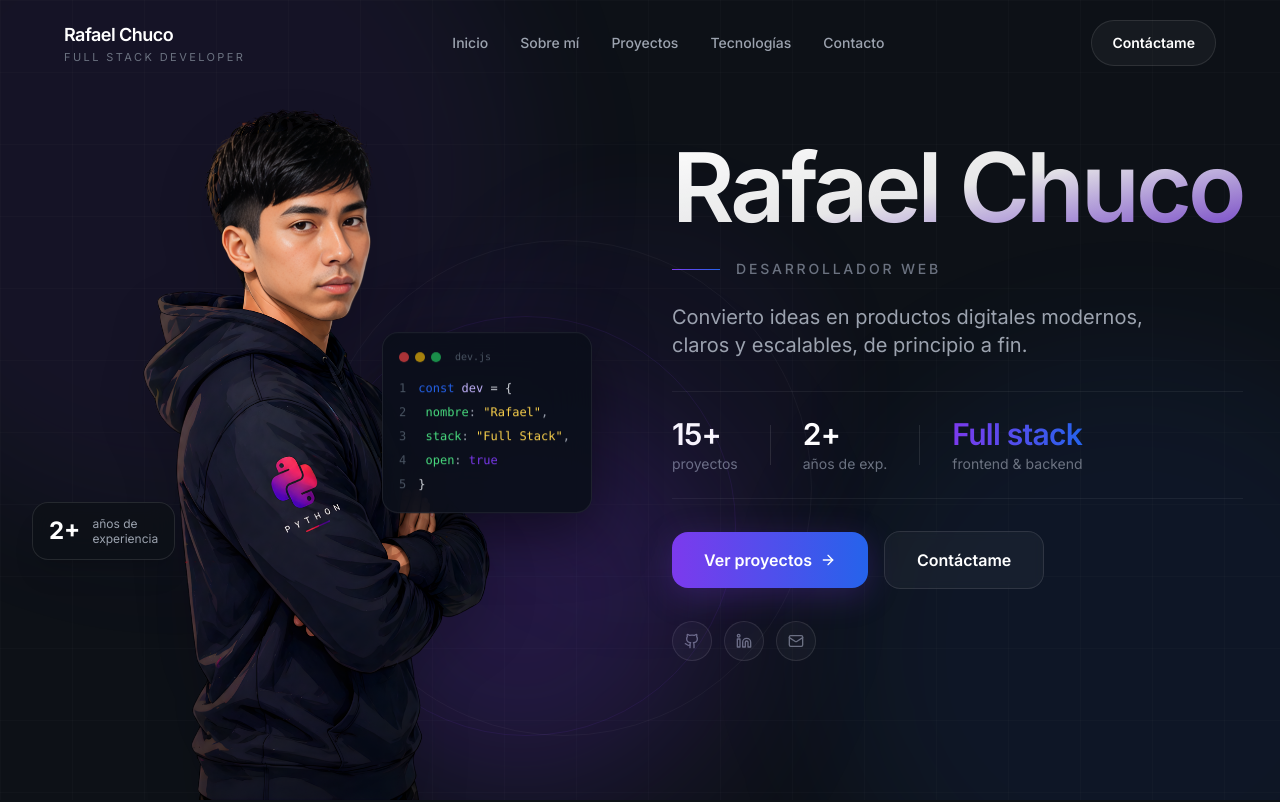
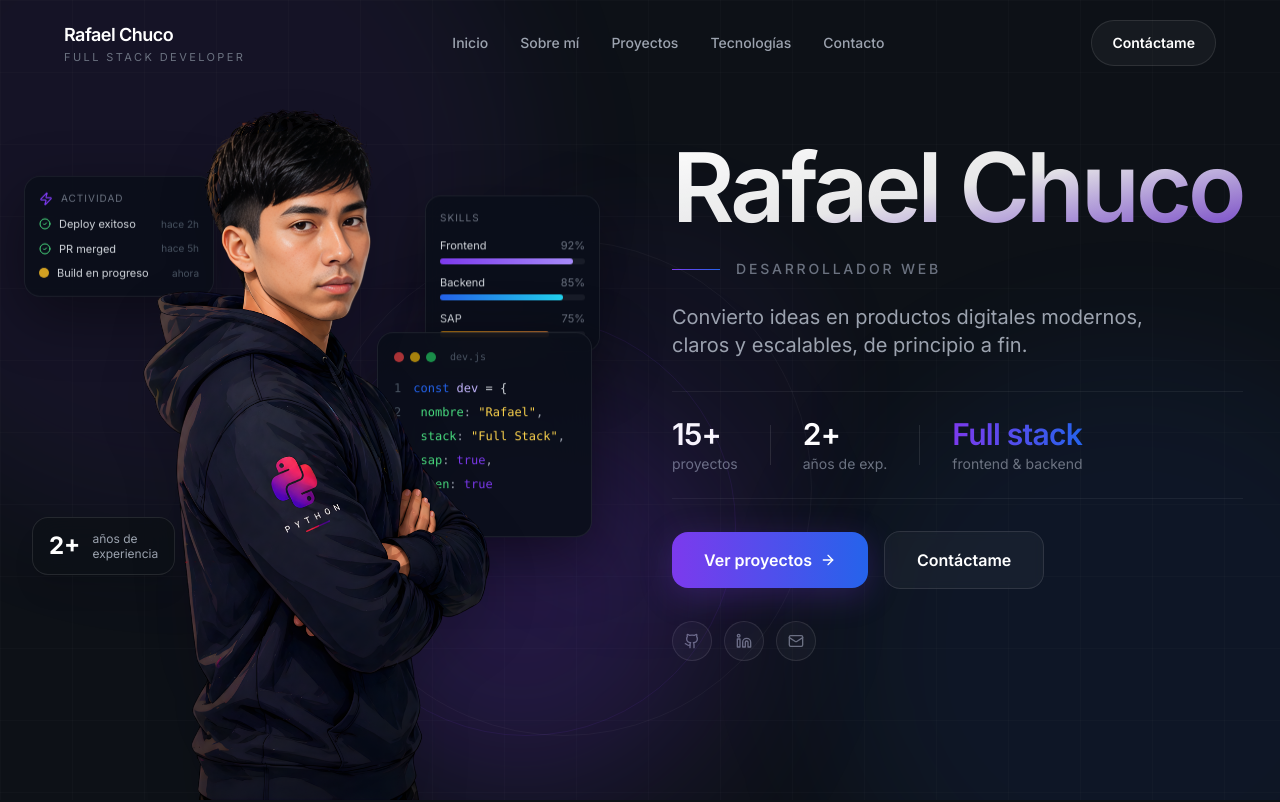
Before and after one commit to rafaelchuco/rafael-chuco-portfolio, a Next.js app: page / in a window 1280 px wide. Shown: the top 802 px of the page. Built offline with nearby package versions, Linux system fonts and the light colour scheme.

Commit message:
feat: add ActivityCard and SkillCard components for enhanced user engagement in Hero section

```diff
--- a/components/Hero.tsx
+++ b/components/Hero.tsx
@@ -1,7 +1,7 @@
 'use client';
 
-import { motion, useAnimationControls } from 'framer-motion';
-import { Github, Linkedin, Mail, ArrowRight } from 'lucide-react';
+import { motion } from 'framer-motion';
+import { Github, Linkedin, Mail, ArrowRight, CheckCircle2, Zap } from 'lucide-react';
 import Image from 'next/image';
 import { useEffect, useState } from 'react';
 
@@ -9,13 +9,13 @@ const codeLines = [
   { tokens: [{ t: 'const ', c: 'text-primary-blue' }, { t: 'dev', c: 'text-violet-300' }, { t: ' = {', c: 'text-gray-300' }] },
   { tokens: [{ t: '  nombre', c: 'text-green-400' }, { t: ': ', c: 'text-gray-400' }, { t: '"Rafael"', c: 'text-amber-300' }, { t: ',', c: 'text-gray-400' }] },
   { tokens: [{ t: '  stack', c: 'text-green-400' }, { t: ': ', c: 'text-gray-400' }, { t: '"Full Stack"', c: 'text-amber-300' }, { t: ',', c: 'text-gray-400' }] },
+  { tokens: [{ t: '  sap', c: 'text-green-400' }, { t: ': ', c: 'text-gray-400' }, { t: 'true', c: 'text-primary-purple' }, { t: ',', c: 'text-gray-400' }] },
   { tokens: [{ t: '  open', c: 'text-green-400' }, { t: ': ', c: 'text-gray-400' }, { t: 'true', c: 'text-primary-purple' }] },
   { tokens: [{ t: '}', c: 'text-gray-300' }] },
 ];
 
 function CodeCard() {
   const [visibleLines, setVisibleLines] = useState(0);
-
   useEffect(() => {
     let i = 0;
     const interval = setInterval(() => {
@@ -35,27 +35,21 @@ function CodeCard() {
         x: { delay: 1.1, duration: 0.7 },
         y: { delay: 2, duration: 3.5, repeat: Infinity, ease: 'easeInOut' },
       }}
-      className="absolute right-4 bottom-[35%] z-20 min-w-[210px] rounded-2xl border border-white/[0.08] bg-[#0A0F1A]/90 p-4 backdrop-blur-xl shadow-[0_20px_60px_rgba(0,0,0,0.5)]"
+      className="absolute right-4 bottom-[32%] z-10 min-w-[215px] rounded-2xl border border-white/[0.08] bg-[#0A0F1A]/90 p-4 backdrop-blur-xl shadow-[0_20px_60px_rgba(0,0,0,0.5)]"
     >
-      {/* Header bar */}
       <div className="flex items-center gap-1.5 mb-3">
         <span className="h-2.5 w-2.5 rounded-full bg-red-500/70" />
         <span className="h-2.5 w-2.5 rounded-full bg-yellow-500/70" />
         <span className="h-2.5 w-2.5 rounded-full bg-green-500/70" />
         <span className="ml-2 text-[10px] text-gray-600 font-mono">dev.js</span>
       </div>
-      {/* Code lines */}
-      <div className="font-mono text-[12px] leading-6 space-y-0">
+      <div className="font-mono text-[12px] leading-6">
         {codeLines.map((line, li) => (
-          <div
-            key={li}
-            className={`transition-all duration-300 ${li < visibleLines ? 'opacity-100' : 'opacity-0'}`}
-          >
+          <div key={li} className={`transition-all duration-300 ${li < visibleLines ? 'opacity-100' : 'opacity-0'}`}>
             <span className="select-none text-gray-600 mr-3">{li + 1}</span>
             {line.tokens.map((tok, ti) => (
               <span key={ti} className={tok.c}>{tok.t}</span>
             ))}
-            {/* blinking cursor on last visible line */}
             {li === visibleLines - 1 && visibleLines < codeLines.length && (
               <motion.span
                 animate={{ opacity: [1, 0, 1] }}
@@ -63,6 +57,102 @@ function CodeCard() {
                 className="inline-block w-[7px] h-[13px] bg-primary-purple/80 ml-0.5 align-middle"
               />
             )}
+          </div>
+        ))}
+      </div>
+    </motion.div>
+  );
+}
+
+/* Mini activity feed */
+const activities = [
+  { label: 'Deploy exitoso', sub: 'hace 2h', ok: true },
+  { label: 'PR merged', sub: 'hace 5h', ok: true },
+  { label: 'Build en progreso', sub: 'ahora', ok: false },
+];
+
+function ActivityCard() {
+  const [visible, setVisible] = useState(0);
+  useEffect(() => {
+    let i = 0;
+    const t = setInterval(() => { i++; setVisible(i); if (i >= activities.length) clearInterval(t); }, 500);
+    return () => clearInterval(t);
+  }, []);
+  return (
+    <motion.div
+      initial={{ opacity: 0, x: -24 }}
+      animate={{ opacity: 1, x: 0, y: [0, -6, 0] }}
+      transition={{
+        opacity: { delay: 1.4, duration: 0.6 },
+        x: { delay: 1.4, duration: 0.6 },
+        y: { delay: 2.6, duration: 4.5, repeat: Infinity, ease: 'easeInOut' },
+      }}
+      className="absolute left-0 top-[22%] z-10 w-[190px] rounded-2xl border border-white/[0.07] bg-[#0A0F1A]/90 p-3.5 backdrop-blur-xl shadow-[0_20px_60px_rgba(0,0,0,0.4)]"
+    >
+      <div className="flex items-center gap-2 mb-2.5">
+        <Zap className="h-3.5 w-3.5 text-primary-purple" />
+        <span className="text-[10px] uppercase tracking-widest text-gray-500">Actividad</span>
+      </div>
+      <div className="space-y-2">
+        {activities.map((a, i) => (
+          <motion.div
+            key={i}
+            initial={{ opacity: 0, x: -10 }}
+            animate={{ opacity: i < visible ? 1 : 0, x: i < visible ? 0 : -10 }}
+            transition={{ duration: 0.35 }}
+            className="flex items-center justify-between"
+          >
+            <div className="flex items-center gap-2">
+              {a.ok
+                ? <CheckCircle2 className="h-3 w-3 text-green-400 shrink-0" />
+                : <motion.span animate={{ opacity: [1,0.3,1] }} transition={{ duration: 1, repeat: Infinity }} className="h-2.5 w-2.5 rounded-full bg-amber-400 shrink-0" />
+              }
+              <span className="text-[11px] text-gray-300">{a.label}</span>
+            </div>
+            <span className="text-[10px] text-gray-600 ml-1">{a.sub}</span>
+          </motion.div>
+        ))}
+      </div>
+    </motion.div>
+  );
+}
+
+/* Skill progress bars */
+const skills = [
+  { label: 'Frontend', pct: 92, color: 'from-primary-purple to-violet-400' },
+  { label: 'Backend', pct: 85, color: 'from-primary-blue to-cyan-400' },
+  { label: 'SAP', pct: 75, color: 'from-amber-500 to-orange-400' },
+];
+
+function SkillCard() {
+  const [animated, setAnimated] = useState(false);
+  useEffect(() => { const t = setTimeout(() => setAnimated(true), 1600); return () => clearTimeout(t); }, []);
+  return (
+    <motion.div
+      initial={{ opacity: 0, y: 20 }}
+      animate={{ opacity: 1, y: [0, 7, 0] }}
+      transition={{
+        opacity: { delay: 1.5, duration: 0.7 },
+        y: { delay: 3, duration: 5, repeat: Infinity, ease: 'easeInOut' },
+      }}
+      className="absolute right-2 top-[24%] z-10 w-[175px] rounded-2xl border border-white/[0.07] bg-[#0A0F1A]/90 p-3.5 backdrop-blur-xl shadow-[0_20px_60px_rgba(0,0,0,0.4)]"
+    >
+      <p className="text-[10px] uppercase tracking-widest text-gray-500 mb-3">Skills</p>
+      <div className="space-y-2.5">
+        {skills.map((s, i) => (
+          <div key={s.label}>
+            <div className="flex justify-between mb-1">
+              <span className="text-[11px] text-gray-300">{s.label}</span>
+              <span className="text-[11px] text-gray-500">{s.pct}%</span>
+            </div>
+            <div className="h-1.5 w-full rounded-full bg-white/[0.06]">
+              <motion.div
+                initial={{ width: 0 }}
+                animate={{ width: animated ? `${s.pct}%` : 0 }}
+                transition={{ delay: i * 0.15, duration: 0.8, ease: 'easeOut' }}
+                className={`h-full rounded-full bg-gradient-to-r ${s.color}`}
+              />
+            </div>
           </div>
         ))}
       </div>
@@ -107,24 +197,33 @@ export default function Hero() {
           {/* Floating badge — years */}
           <motion.div
             initial={{ opacity: 0, x: -30, y: 10 }}
-            animate={{ opacity: 1, x: 0, y: 0 }}
-            transition={{ delay: 1, duration: 0.7, ease: 'easeOut' }}
-            style={{ y: 0 }}
-            className="absolute left-2 bottom-[30%] z-20 flex items-center gap-3 rounded-2xl border border-white/10 bg-[#0D1117]/80 px-4 py-3 backdrop-blur-md shadow-xl"
+            animate={{ opacity: 1, x: 0, y: [0, -6, 0] }}
+            transition={{
+              opacity: { delay: 1, duration: 0.7 },
+              x: { delay: 1, duration: 0.7 },
+              y: { delay: 2.2, duration: 4, repeat: Infinity, ease: 'easeInOut' },
+            }}
+            className="absolute left-2 bottom-[28%] z-10 flex items-center gap-3 rounded-2xl border border-white/10 bg-[#0D1117]/80 px-4 py-3 backdrop-blur-md shadow-xl"
           >
             <span className="text-2xl font-bold text-white">2+</span>
             <span className="text-xs leading-tight text-gray-400">años de<br/>experiencia</span>
           </motion.div>
 
-          {/* Floating badge — stack code card */}
+          {/* Activity feed */}
+          <ActivityCard />
+
+          {/* Skill progress bars */}
+          <SkillCard />
+
+          {/* Code card */}
           <CodeCard />
 
-          {/* Image */}
+          {/* Image (encima, z-20) */}
           <motion.div
             initial={{ opacity: 0, y: 40 }}
             animate={{ opacity: 1, y: 0 }}
             transition={{ delay: 0.2, duration: 1, ease: 'easeOut' }}
-            className="relative w-full h-full"
+            className="relative w-full h-full z-20"
           >
             <Image
               src="/images/rafael.png"
```
